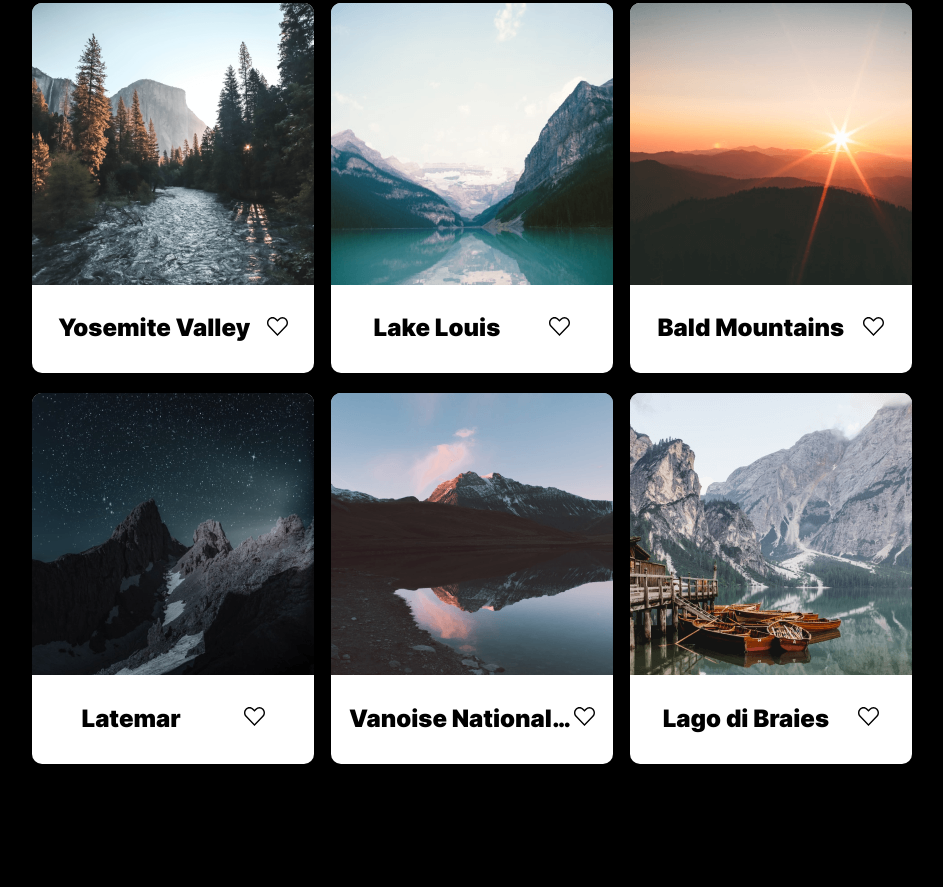
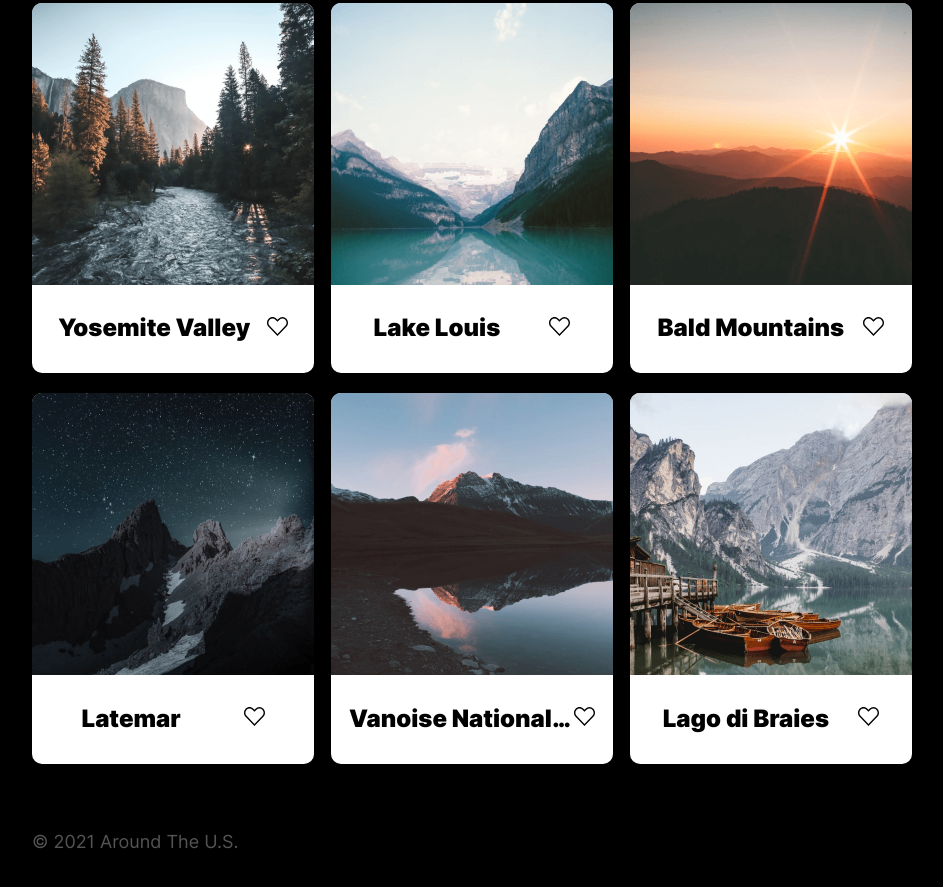
Before and after one commit to sergiofrrg92/web_project_4, a plain HTML site: page index.html in a window 1280 px wide. Shown: the part 326-1213 px from the top of the page, without its empty margins (168-1111 px from the left). Before the commit the page ends 1106 px from the top, so only its background shows below. Drawn offline with Linux system fonts and the light colour scheme.

Commit message:
feature: footer

```diff
--- /dev/null
+++ b/blocks/footer/__text/footer__text.css
@@ -0,0 +1,7 @@
+.footer__text {
+  font-style: normal;
+  font-weight: normal;
+  font-size: 18px;
+  line-height: 22px;
+  color: #545454;
+}
--- /dev/null
+++ b/blocks/footer/footer.css
@@ -0,0 +1,4 @@
+.footer {
+  max-width: 880px;
+  margin: 67px auto 60px auto;
+}
--- a/index.html
+++ b/index.html
@@ -161,5 +161,8 @@
         </li>
       </ul>
     </section>
+    <footer class="footer">
+      <p class="footer__text">&copy; 2021 Around The U.S.</p>
+    </footer>
   </body>
 </html>
--- a/pages/index.css
+++ b/pages/index.css
@@ -19,3 +19,5 @@
 @import url(../blocks/photo-card/__photo/photo-card__photo.css);
 @import url(../blocks/photo-card/__footer/photo-card__footer.css);
 @import url(../blocks/photo-card/__title/photo-card__title.css);
+@import url(../blocks/footer/footer.css);
+@import url(../blocks/footer/__text/footer__text.css);
```
